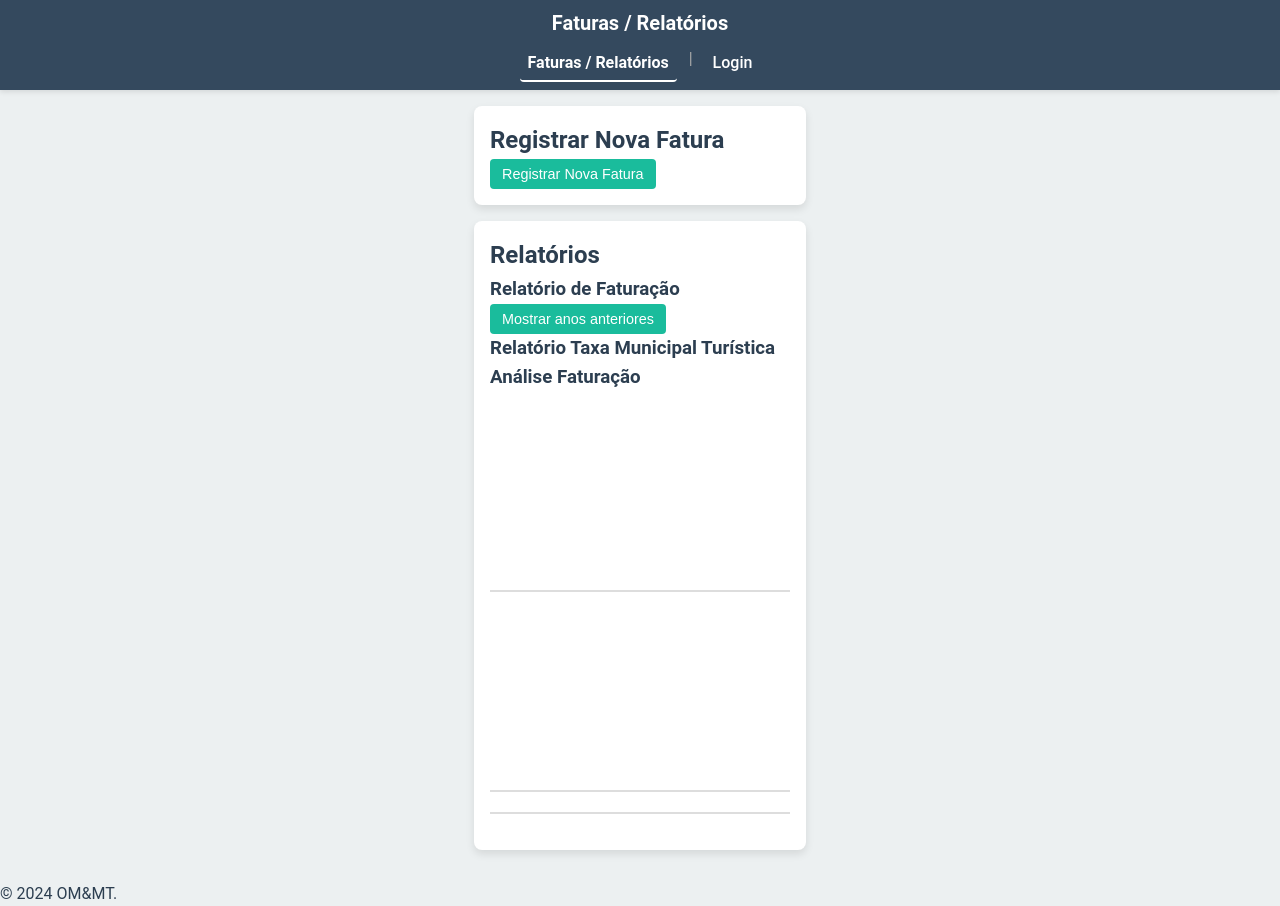
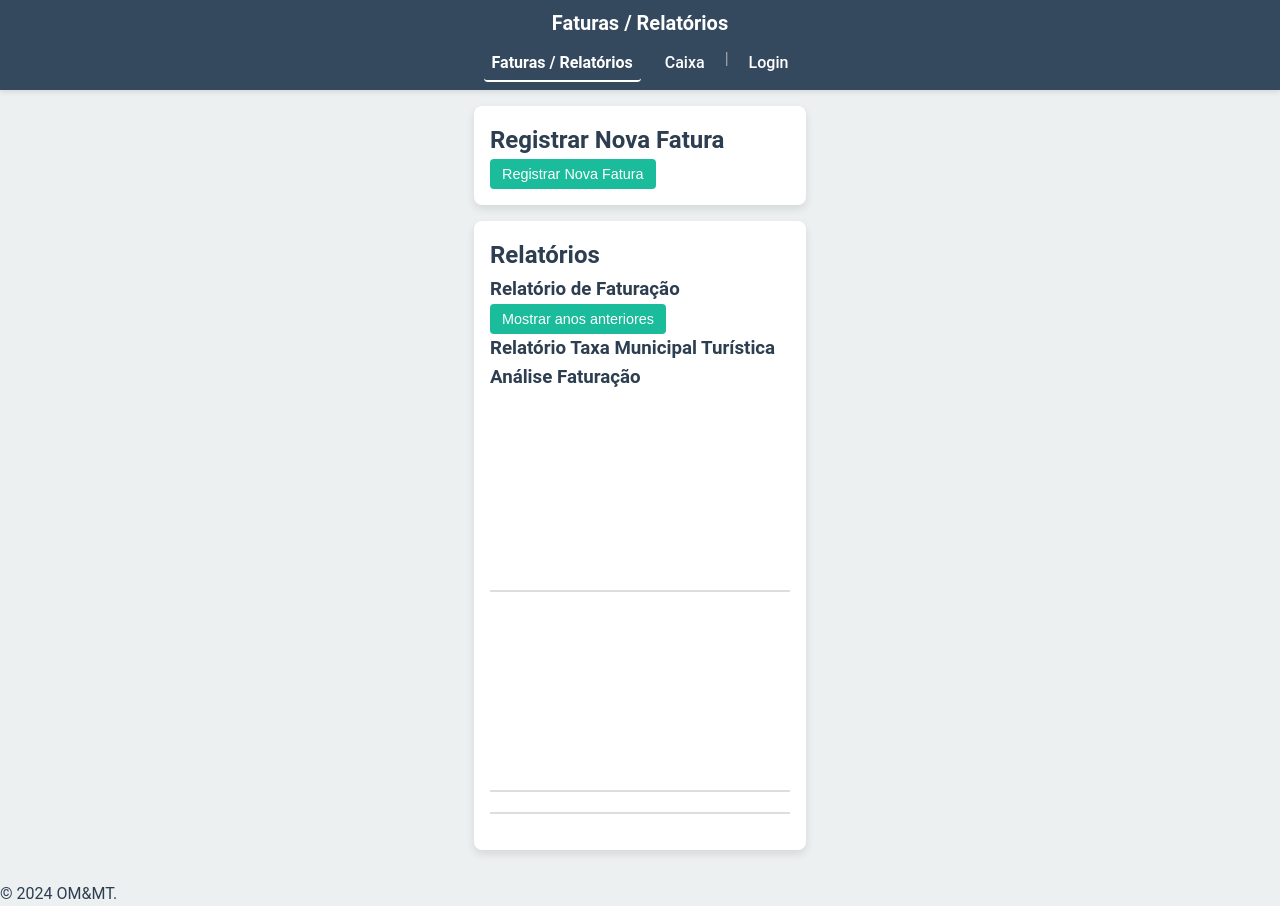
Before and after one commit to migbit/finance, a plain HTML site: page modules/faturas.html in a window 1280 px wide. Drawn offline with nearby package versions, Linux system fonts and the light colour scheme; no server answers.

Commit message:
Update faturas.html

```diff
--- a/modules/faturas.html
+++ b/modules/faturas.html
@@ -24,6 +24,7 @@
         <nav id="nav-menu">
             <ul>
                 <li><a href="faturas.html" class="active">Faturas / Relatórios</a></li>
+                <li><a href="caixa.html">Caixa</a></li>
                 <li class="separator">|</li>
                 <!-- Login/User section, controlled by server-side or CSS visibility -->
                 <li id="login-section">
```
